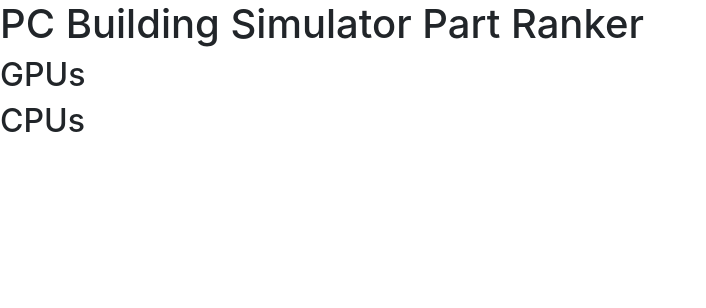
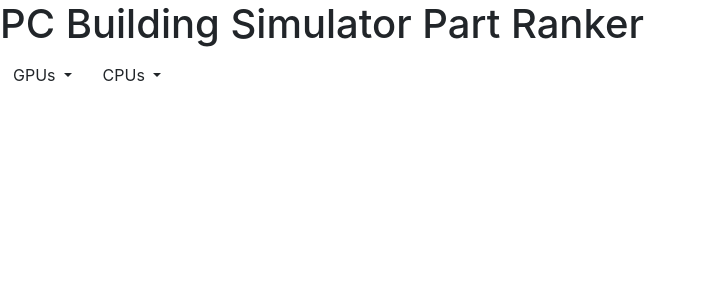
Before and after one commit to gfike19/pc-build-sim-part-ranker, a Flask app: page /add-parts/1 in a window 1280 px wide. Shown: the top 308 px of the page, without its empty margins (0-706 px from the left). Run offline with Flask 3, Linux system fonts and the light colour scheme; data that the repository does not hold is empty.

Commit message:
FT004: made gpu and cpu lists collapisible for easier viewing

```diff
--- a/app/templates/add-parts.html
+++ b/app/templates/add-parts.html
@@ -2,31 +2,45 @@
 
 {% block content %}
 <form method="POST">
-<h2>GPUs</h2>
+<button class="btn dropdown-toggle" type="button" data-bs-toggle="collapse" data-bs-target="#gpus" aria-expanded="false" aria-controls="gpus">
+    <span class="fs-2">GPUs</span>
+</button>
 
+<div class="collapse" id="gpus">
+    <div class="card card-body">
         <table>
-
             <tbody>
                 {% for gpu in gpus %}
                 <tr>
-            <td><input type="checkbox" name="gpu_id" id="gpu_{{ gpu.id }}" value="{{ gpu.id }}"></td>
+                    <td>
+                        <input type="checkbox" name="gpu_id" id="gpu_{{ gpu.id }}" value="{{ gpu.id }}">
+                    </td>
                     <td>{{ gpu.partName }}</td>
                 </tr>
                 {% endfor %}
             </tbody>
         </table>
+    </div>
+</div>
+<button class="btn dropdown-toggle" type="button" data-bs-toggle="collapse" data-bs-target="#cpus" aria-expanded="false" aria-controls="cpus">
+    <span class="fs-2">CPUs</span>
+</button>
 
-<h2>CPUs</h2>
-
+<div class="collapse" id="cpus">
+    <div class="card card-body">
         <table>
             <tbody>
                 {% for cpu in cpus %}
                 <tr>
-            <td><input type="checkbox" name="cpu_id" id="cpu_{{ cpu.id }}" value="{{ cpu.id }}"></td>
+                    <td>
+                        <input type="checkbox" name="cpu_id" id="cpu_{{ cpu.id }}" value="{{ cpu.id }}">
+                    </td>
                     <td>{{ cpu.partName }}</td>
                 </tr>
                 {% endfor %}
             </tbody>
         </table>
+    </div>
+</div>
 </form>
 {% endblock %}
--- a/app/templates/base.html
+++ b/app/templates/base.html
@@ -8,22 +8,17 @@
     <title>PC Building Simulator Personal Part Ranker</title>
 
     <link rel="stylesheet" href="https://cdn.jsdelivr.net/npm/bootstrap@4.3.1/dist/css/bootstrap.min.css" integrity="sha384-ggOyR0iXCbMQv3Xipma34MD+dH/1fQ784/j6cY/iJTQUOhcWr7x9JvoRxT2MZw1T" crossorigin="anonymous">
-    <link rel="icon"
-      type="image/x-icon"
-      href="{{ url_for('static', filename='favicon.ico') }}">
+    <link rel="icon" type="image/x-icon" href="{{ url_for('static', filename='favicon.ico') }}">
 </head>
 
 <body>
     <header>
-<!--        <nav>
-            <a href="{{ url_for('main.index') }}">Home</a>
-        </nav>-->
         <h1>PC Building Simulator Part Ranker</h1>
-        <h2>{{ msg }}</h2>
     </header>
 
     <main>
         {% block content %}{% endblock %}
     </main>
+    <script src="https://cdn.jsdelivr.net/npm/bootstrap@5.2.3/dist/js/bootstrap.bundle.min.js" integrity="sha384-kenU1KFdBIe4zVF0s0G1M5b4hcpxyD9F7jL+jjXkk+Q2h455rYXK/7HAuoJl+0I4" crossorigin="anonymous"></script>
 </body>
 </html>
```
Lines whose indentation alone changed are shown as unchanged.
